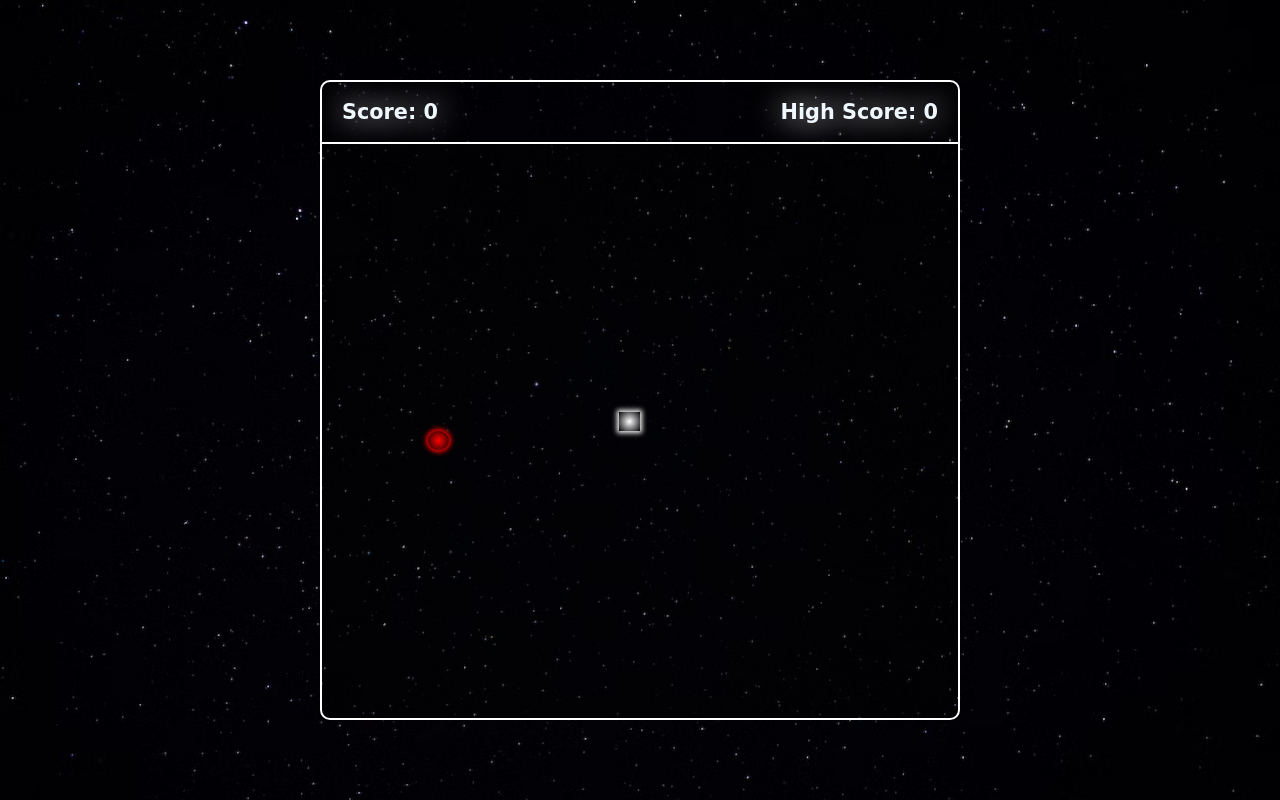
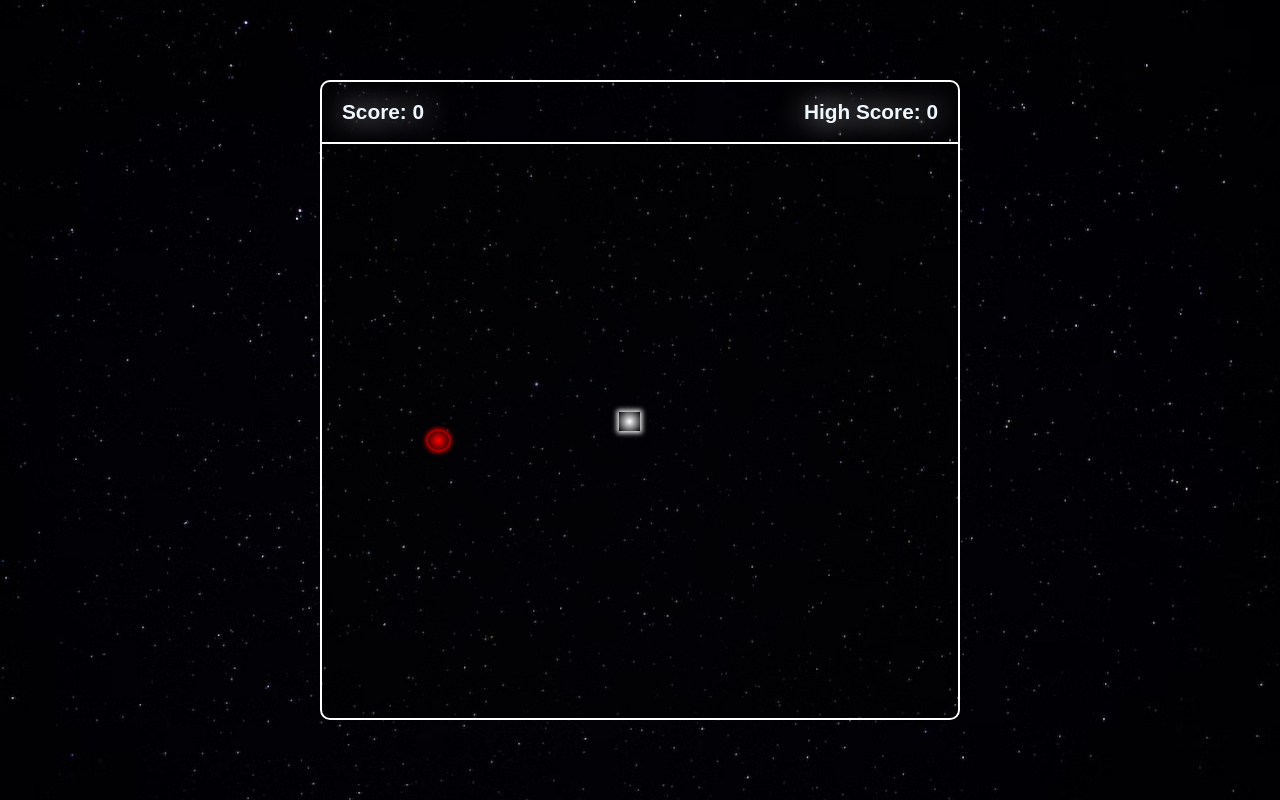
Before and after one commit to ShanChar/ShanChar.github.io, a plain HTML site: page index.html in a window 1280 px wide. Drawn offline with Linux system fonts and the light colour scheme.

Commit message:
Update style.css

```diff
--- a/css/style.css
+++ b/css/style.css
@@ -2,7 +2,7 @@
     margin: 0;
     padding: 0;
     box-sizing: border-box;
-    font-family: "Permanent Marker", cursive;
+    font-family: "Permanent Marker", sans-serif;
 }
 
 body {
```
